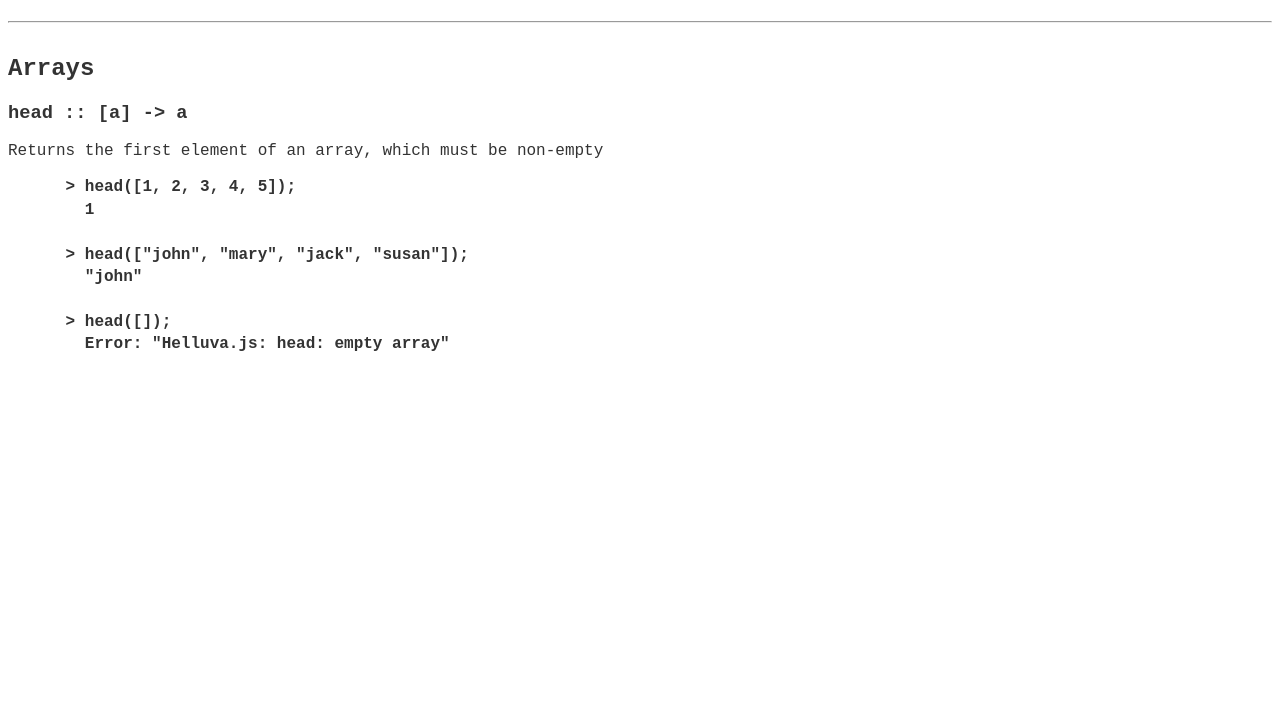
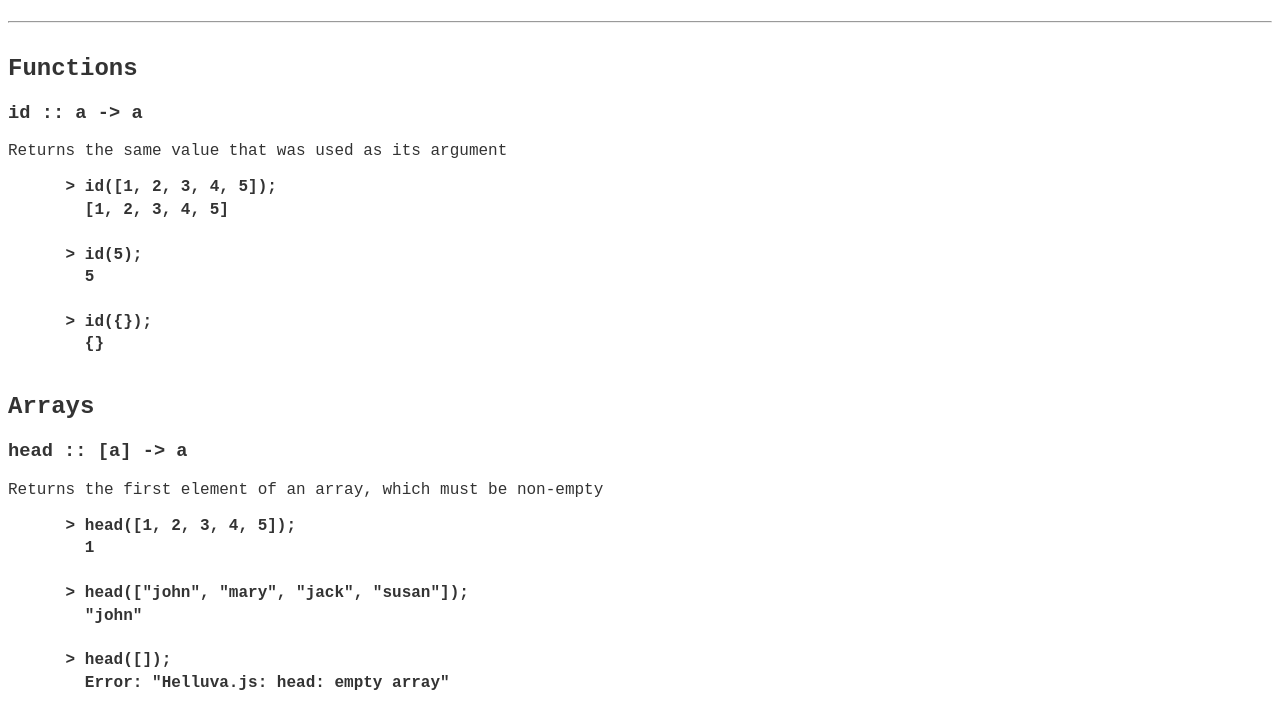
Before and after one commit to streltsov/helluva, a website: page docs/index.html in a window 1280 px wide. Shown: the part 90-818 px from the top of the page. Drawn offline with Linux system fonts and the light colour scheme.

Commit message:
Add id function description

```diff
--- a/docs/index.html
+++ b/docs/index.html
@@ -32,6 +32,22 @@
 
     <hr />
 
+    <h2 id="functions">Functions</h2>
+    <h3 id="id">id :: a -> a</h3>
+    <p>
+      Returns the same value that was used as its argument
+    </p>
+    <pre>
+      <code>> id([1, 2, 3, 4, 5]);</code>
+      <code>  [1, 2, 3, 4, 5]</code>
+      <code></code>
+      <code>> id(5);</code>
+      <code>  5</code>
+      <code></code>
+      <code>> id({});</code>
+      <code>  {}</code>
+    </pre>
+
     <h2>Arrays</h2>
     <h3 id="head">head :: [a] -> a</h3>
     <p>
@@ -47,6 +63,6 @@
       <code>> head([]);</code>
       <code>  Error: "Helluva.js: head: empty array"</code>
     </pre>
-    <script src='helluva.js'></script>
+    <script src="helluva.js"></script>
   </body>
 </html>
```
